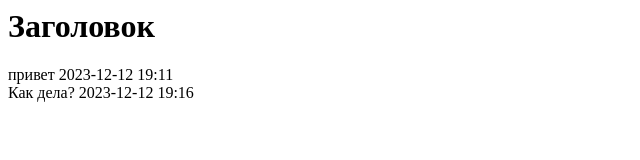
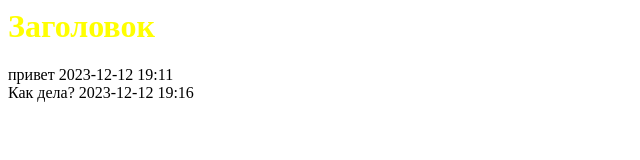
Before and after one commit to jshdx/Test_2023-12-12, a plain HTML site: page index.html in a window 1280 px wide. Shown: the whole page, without its empty margins (0-640 px from the left). Drawn offline with Linux system fonts and the light colour scheme.

Commit message:
Update index.html
поменял цвет

```diff
--- a/index.html
+++ b/index.html
@@ -3,7 +3,7 @@
     <style>
       /* 2023-12-12 19:19*/
       p{color:red}
-      h1{color: yellom}
+      h1{color: yellow}
     </style>
   </head>
   <body>
```
